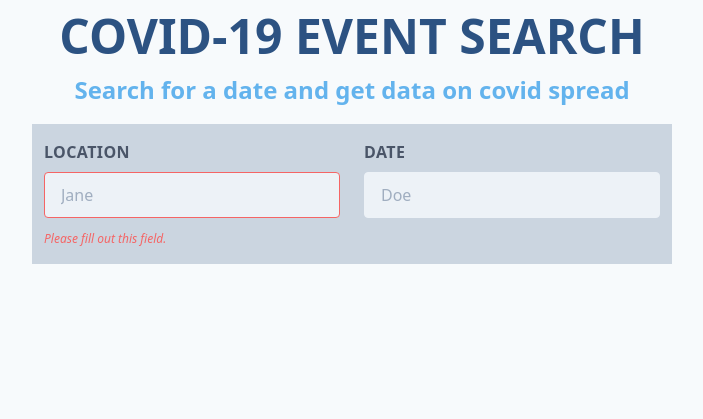
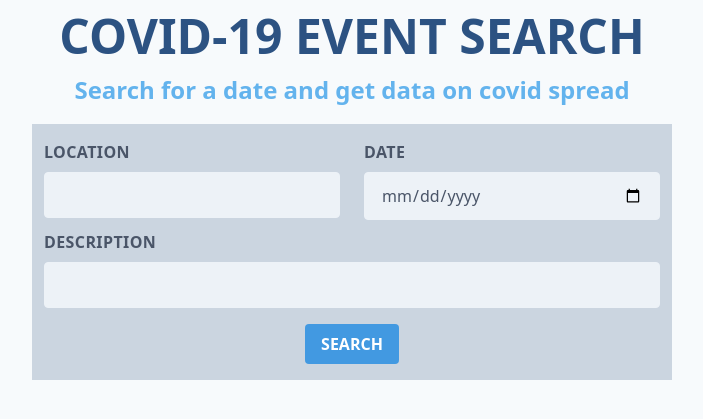
Before and after one commit to f-westergren/covidate, a Flask app: page / in a window 1280 px wide. Shown: the part 80-499 px from the top of the page, without its empty margins (288-991 px from the left). Run offline with Flask 2, Linux system fonts and the light colour scheme; style sheets or scripts are compiled from the project's sources.

Commit message:
add search field and route

```diff
--- a/app/forms.py
+++ b/app/forms.py
@@ -1,5 +1,5 @@
 from flask_wtf import FlaskForm
-from wtforms import StringField, PasswordField, BooleanField
+from wtforms import StringField, PasswordField, BooleanField, DateField
 from wtforms.validators import DataRequired, Email, Length, EqualTo
 
 class LoginForm(FlaskForm):
@@ -7,7 +7,10 @@ class LoginForm(FlaskForm):
 	password = PasswordField('Password', validators=[DataRequired(), Length(min=6, max=40)])
 	remember_me = BooleanField('Remember Me')
 
-
+class SearchForm(FlaskForm):
+	location = StringField('Location', validators=[DataRequired()])
+	date = DateField('Date', validators=[DataRequired()])
+	description = StringField('Description')
 
 	# confirm = PasswordField('Re-enter Password', validators=[DataRequired(), EqualTo('password')])
 
--- a/app/routes.py
+++ b/app/routes.py
@@ -1,23 +1,44 @@
-from flask import redirect, render_template, url_for, request, flash
+from flask import redirect, render_template, url_for, request, flash, session
 from werkzeug.urls import url_parse
+import requests
 
 from flask_login import LoginManager, current_user, login_user, logout_user, login_required
 
-from app.forms import LoginForm
+from app.forms import LoginForm, SearchForm
 from app.models import User, Search
 
 from app import app
 
 @app.route('/')
 def index():
+	""" Show index page with search form """
 
-	return render_template("index.html", user=current_user)
+	form = SearchForm()
+
+	if form.validate_on_submit():
+		location = form.location.data
+		date = form.date.data
+		description = form.description.data or None
+		# Set user_id if user is logged in.
+		user_id = current_user.id if current_user.is_authenticated else None
+
+		search = Search(location, date, description, user_id)
+
+		db.session.add(search)
+		db.session.commit()
+
+		session['search'] = search.id
+
+		return redirect(url_for('searches'))
+
+	return render_template("index.html", user=current_user, form=form)
 
 ##############################################################################
 # Login, logout and register routes
 
 @app.route('/login', methods=['GET', 'POST'])
 def login():
+	""" Show login page with login form """
 
 	if current_user.is_authenticated:
 		return redirect(url_for('/'))
@@ -44,44 +65,54 @@ def login():
 @app.route('/logout')
 def logout():
 	logout_user()
-	return redirect(url_for('/'))
+	return redirect(url_for('index'))
 
 ##############################################################################
 # User routes
 
-@app.route('/user/<int:user_id>')
-@login_required
-def user(user_id):
-	user = current_user
+# @app.route('/user/<username>')
+# @login_required
+# def user(username):
+# 	""" Show user dashboard with three searches thumbnails """
 
-	if user_id != user.id:
-		return redirect('/')
+# 	if username != current_user.username:
+# 		return redirect('/')
 
-	return render_template('user.html', user=user)
+# 	return render_template('user.html', user=user)
 
-# @app.route('/users/<int:user_id>/profile', methods=['GET', 'POST'])
+# @app.route('/users/<username>/profile', methods=['GET', 'POST'])
+# @login_required
+# def user_profile(username):
+# 	""" Show user profile page with edit form """
 
-	# View and edit profile
+# @app.route('/users/<username>/searches')
+# @login_required
+# def user_searches(username)
+# 	""" Show user's searches thumbnails """
 
-# @app.route('/users/<int:user_id>/searches')
+# @app.route('/users/<username>/delete', methods=['POST'])
+# @login_required
+# def delete_user(username)
+# 	""" Delete user """
 
-	# View all user's searches
+	# Password required for this
 
 ##############################################################################
 # Searches
 
-# @app.route('/searches', methods=['GET', 'POST'])
+@app.route('/searches', methods=['GET', 'POST'])
+def searches():
+	""" Show search or search result """
 
-	# View and create search
 	# Option to create account and save search?
 	# If logged in, option to save search
 
-# @app.route('searches/<int:search_id>', methods=['GET', 'POST'])
+# @app.route('/searches/<int:search_id>', methods=['GET', 'POST'])
 # @login_required
-
-	# View and edit saved searches
+# def search(search_id):
+# 	""" Show and edit search """
 
 # @app.route('searches/<int:search_id>/delete')
 # @login_required
-
-	# Delete saved search
+# 	def delete_search(search_id):
+# 		"""Delete saved search"""
--- a/app/templates/index.html
+++ b/app/templates/index.html
@@ -8,31 +8,37 @@
     <h2 class='text-2xl font-bold text-center text-blue-400'>Search for a date and get data on covid spread</h2>
   </div>
 </div>
-
-<div class="flex mb-4 justify-center">
-  <div class="w-2/4 bg-gray-400">
-      <div class="flex flex-wrap my-4">
-        <div class="w-full md:w-1/2 px-3 mb-6 md:mb-0">
-          <label class="block uppercase tracking-wide text-gray-700 text-md font-bold mb-2" for="grid-first-name">
-            Location
-          </label>
-          <input class="appearance-none block w-full bg-gray-200 text-gray-700 border border-red-500 rounded py-3 px-4 mb-3 leading-tight focus:outline-none focus:bg-white" id="grid-first-name" type="text" placeholder="Jane">
-          <p class="text-red-500 text-xs italic">Please fill out this field.</p>
+<form action="/searches" method="POST">
+  {{ form.hidden_tag() }}
+  <div class="flex mb-4 justify-center">
+    <div class="w-full md:w-2/4 bg-gray-400">
+        <div class="flex flex-wrap my-4">
+          <div class="w-full md:w-1/2 px-3 mb-6 md:mb-0">
+            {{ form.location.label (class_="block uppercase tracking-wide text-gray-700 text-md font-bold mb-2") }}
+            {{ form.location (class_="appearance-none block w-full bg-gray-200 text-gray-700 border border-gray-200 rounded py-3 px-4 mb-3 leading-tight focus:outline-none focus:bg-white") }}
+            <!-- <p class="text-red-500 text-xs italic">Please fill out this field.</p> -->
+          </div>
+          <div class="w-full md:w-1/2 px-3">
+          {{ form.date.label (class_="block uppercase tracking-wide text-gray-700 text-md font-bold mb-2") }}
+          {{ form.date (class_="appearance-none block w-full bg-gray-200 text-gray-700 border border-gray-200 rounded py-3 px-4 leading-tight focus:outline-none focus:bg-white focus:border-gray-500") }}
         </div>
-        <div class="w-full md:w-1/2 px-3">
-          <label class="block uppercase tracking-wide text-gray-700 text-md font-bold mb-2" for="grid-last-name">
-            Date
-          </label>
-          <input class="appearance-none block w-full bg-gray-200 text-gray-700 border border-gray-200 rounded py-3 px-4 leading-tight focus:outline-none focus:bg-white focus:border-gray-500" id="grid-last-name" type="text" placeholder="Doe">
+        <div class="w-full px-3 mb-6 md:mb-0">
+          {{ form.description.label (class_="block uppercase tracking-wide text-gray-700 text-md font-bold mb-2")}}
+          {{ form.description (class_="appearance-none block w-full bg-gray-200 text-gray-700 border border-gray-200 rounded py-3 px-4 leading-tight focus:outline-none focus:bg-white focus:border-gray-500") }}
         </div>
       </div>
+      <div class="w-full md:w-1/3 px-3 mb-4 mx-auto text-center">
+        <button
+          class="bg-blue-500 hover:bg-blue-700 text-white font-bold py-2 px-4 rounded focus:outline-none focus:shadow-outline uppercase"
+          type="submit">
+          Search
+        </button>
+      </div>
+    </div>
   </div>
 
-    <form>
+</form>
 
-    </form>
-  </div>
-</div>
 
 
 {% endblock %}
```
